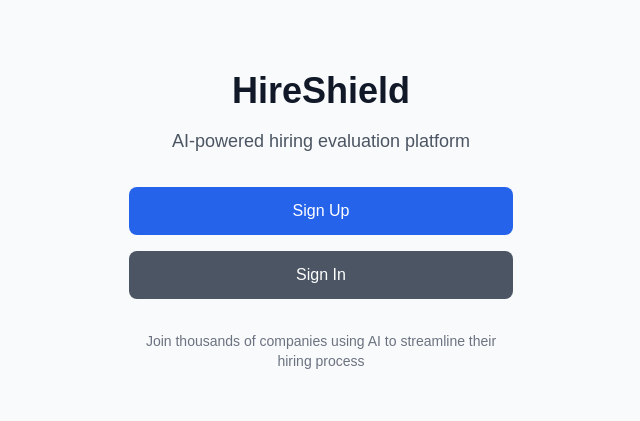
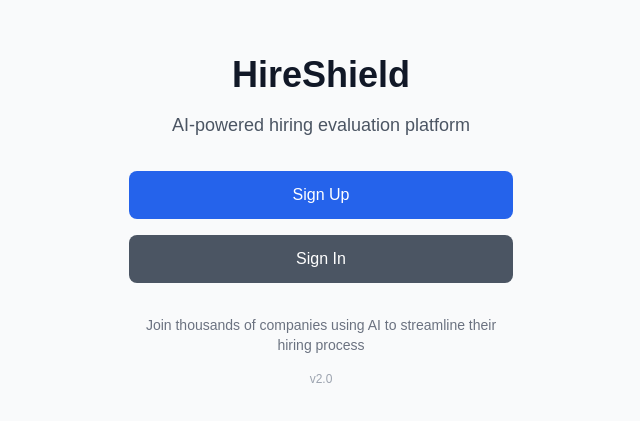
Before and after one commit to amrsalahsap-droid/Hireshield, a Next.js app: page / in a window 1280 px wide. Shown: the part 179-600 px from the top of the page, without its empty margins (319-959 px from the left). Built offline with nearby package versions, Linux system fonts and the light colour scheme.

Commit message:
Trigger redeployment with version update

```diff
--- a/app/page.tsx
+++ b/app/page.tsx
@@ -28,6 +28,10 @@
         <p className="text-sm text-gray-500 mt-8">
           Join thousands of companies using AI to streamline their hiring process
         </p>
+
+        <div className="mt-4 text-xs text-gray-400">
+          v2.0
+        </div>
       </div>
     </div>
   );
```
